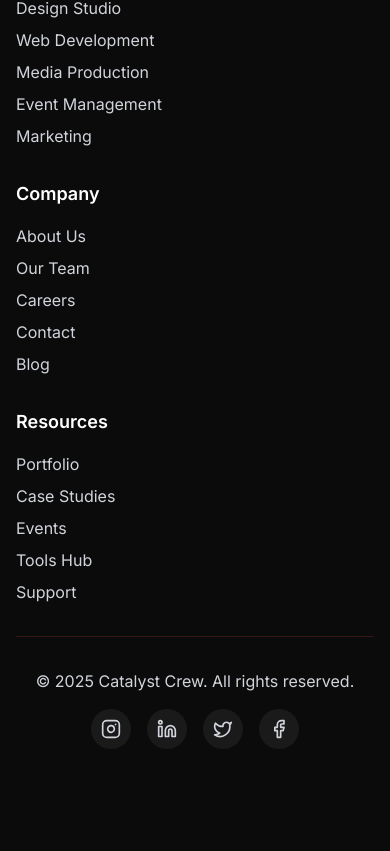
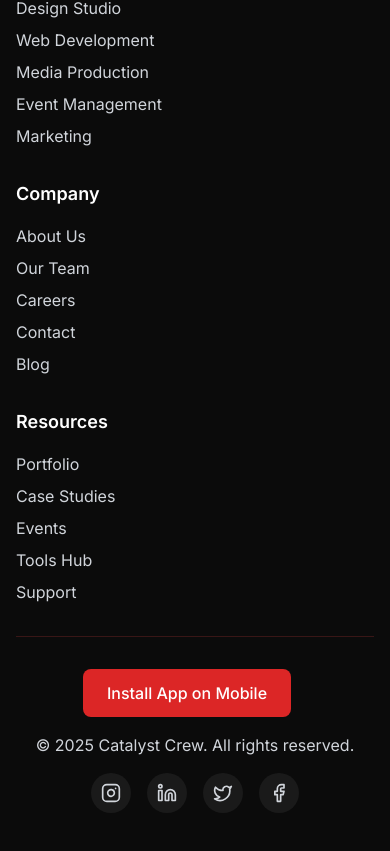
Before and after one commit to Catalystcrewcreators1/Catalyst-Crew, a React (Vite) app: page /testimonials in a window 390 px wide. Shown: the part 6922-7773 px from the top of the page. Built offline with nearby package versions, Linux system fonts and the light colour scheme.

Commit message:
Added Install App button in Footer for mobile installation

```diff
--- a/src/components/layout/Footer.tsx
+++ b/src/components/layout/Footer.tsx
@@ -148,6 +148,20 @@ const Footer = () => {
           className="border-t border-red-500/20 mt-8 pt-8"
         >
           <div className="flex flex-col md:flex-row justify-between items-center">
+            {/* Install App Button */}
+            <motion.button
+              initial={{ opacity: 0, scale: 0.8 }}
+              whileInView={{ opacity: 1, scale: 1 }}
+              whileHover={{ scale: 1.05 }}
+              whileTap={{ scale: 0.95 }}
+              transition={{ duration: 0.3 }}
+              viewport={{ once: true }}
+              onClick={() => window.dispatchEvent(new CustomEvent('showInstallPopup'))}
+              className="bg-red-600 hover:bg-red-700 text-white px-6 py-3 rounded-lg font-medium mb-4 md:mb-0 transition-all duration-300 mr-4"
+            >
+              Install App on Mobile
+            </motion.button>
+
             {/* Copyright */}
             <div className="text-gray-300 mb-4 md:mb-0" style={{ color: '#d1d5db' }}>
               © 2025 Catalyst Crew. All rights reserved.
```
